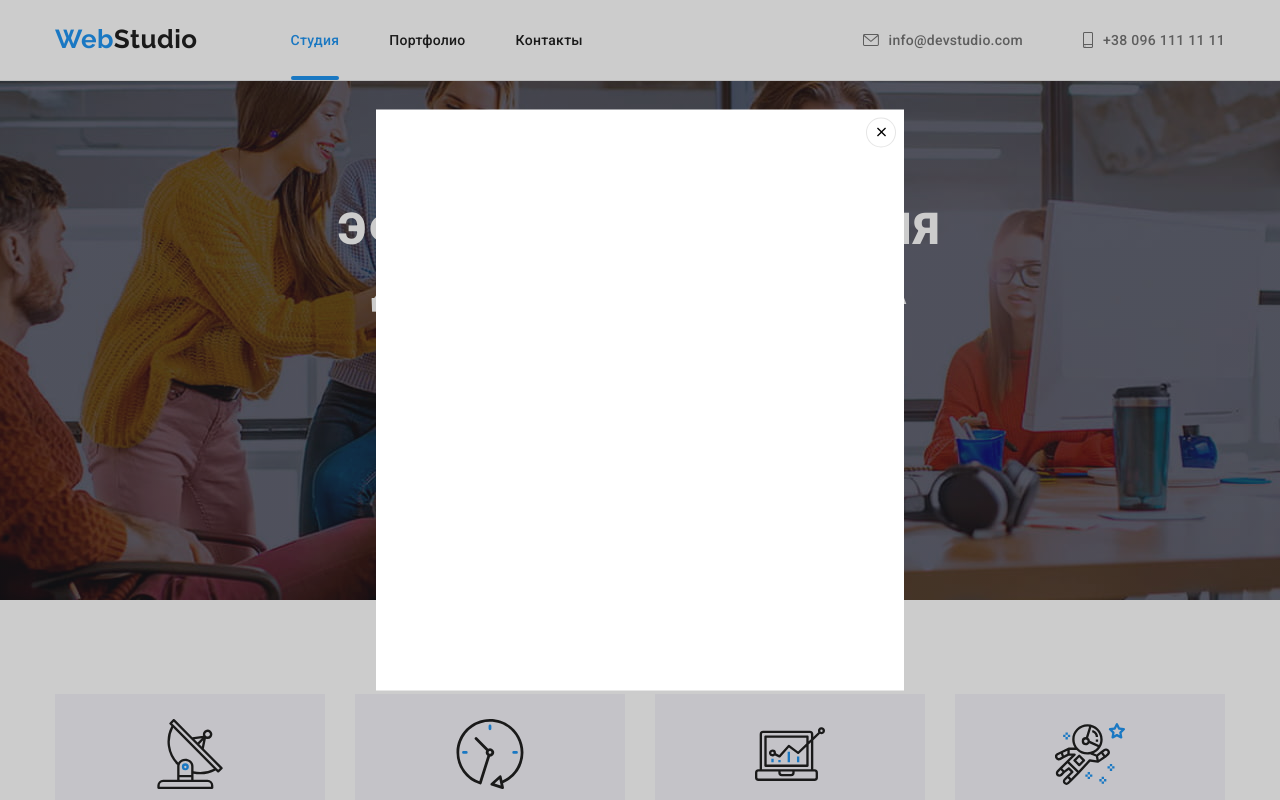
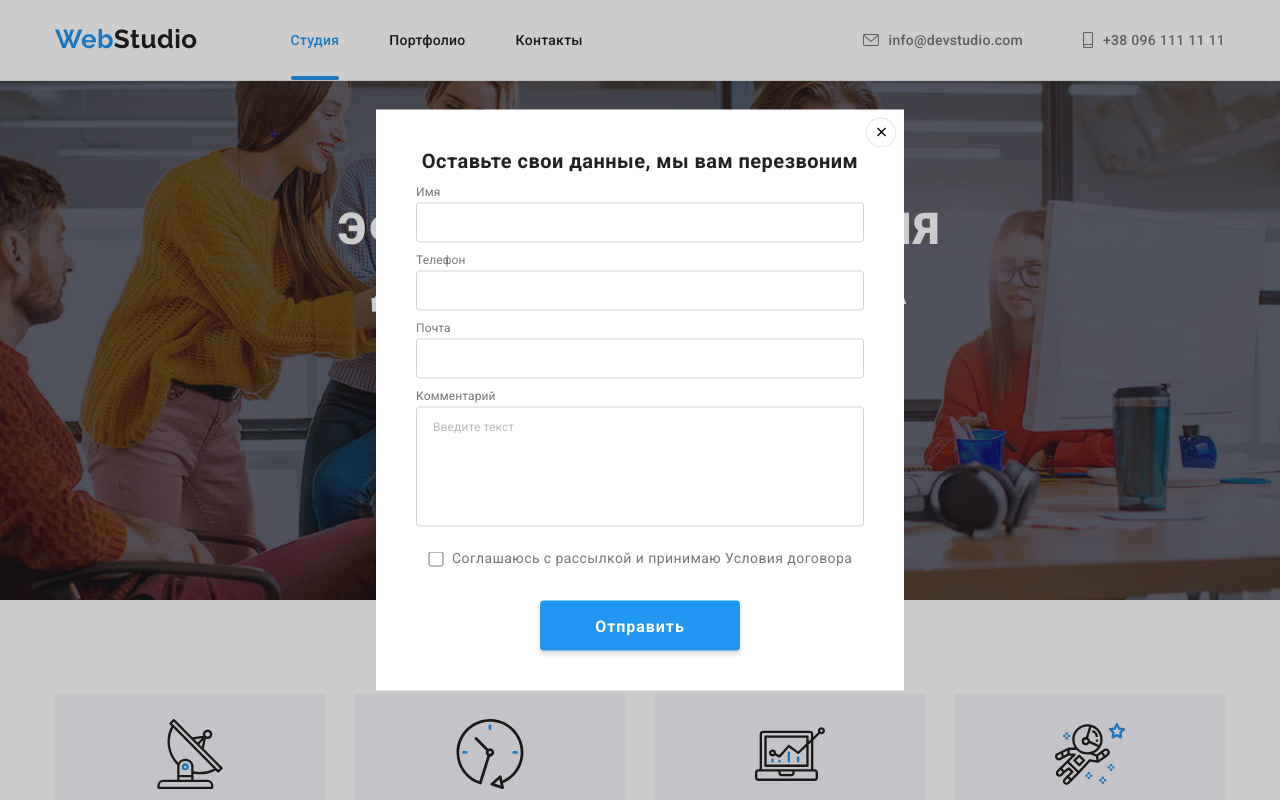
Before and after one commit to yana-shkvarovskaya/goit-markup-hw-05, a plain HTML site: page index.html in a window 1280 px wide. Both pictures are taken after a click on the button "Заказать услугу". Shown: the top 800 px of the page. Drawn offline with nearby package versions, Linux system fonts and the light colour scheme.

Commit message:
обновляет html и css для создания форм

```diff
--- a/css/styles.css
+++ b/css/styles.css
@@ -320,6 +320,118 @@ section.no-bottom-padding {
 .hero-button:hover::after{
   transform: translateY(-35%);
 } */
+
+/* Form */
+.form{
+  width: 100%;
+  height: 100%;
+padding: 0;
+}
+
+.form-title{
+margin-bottom: 12px;
+margin-top: 0;
+font-weight: 700;
+font-size: 20px;
+line-height: 1.15;
+text-align: center;
+
+color: var(--title-text-color);
+
+}
+
+.form-field{
+  display: flex;
+  margin-bottom: 10px;
+  flex-direction: column;
+  text-align: start;
+}
+
+.form-field.comments{
+  margin-bottom: 0;
+}
+
+
+.form-lable{
+font-size: 12px;
+line-height: 1.17;
+letter-spacing: 0.01em;
+color: #757575;
+margin-bottom: 4px;
+}
+
+.form-input{
+border: 1px solid rgba(33, 33, 33, 0.2);
+box-sizing: border-box;
+border-radius: 4px;
+width: 448px;
+height: 40px;
+padding: 11px 12px ;
+}
+
+.form-textarea{
+width: 448px;
+height: 120px;
+border: 1px solid rgba(33, 33, 33, 0.2);
+box-sizing: border-box;
+border-radius: 4px;
+resize: none;
+margin-bottom: 20px;
+padding: 12px 16px;
+}
+.form-textarea::placeholder{
+  font-size: 12px;
+line-height: 14px;
+letter-spacing: 0.01em;
+
+color: rgba(117, 117, 117, 0.5);
+}
+
+.agreement{
+  display: flex;
+  align-items: center;
+  text-align: center;
+  justify-content: center;
+  margin-bottom: 30px;
+  font-size: 14px;
+  line-height: 1.71;
+
+letter-spacing: 0.03em;
+
+color: #757575;
+}
+
+.agreement-input{
+  width: 16px;
+  height: 15px;
+  margin-right: 8.4px;
+}
+
+.form-button{
+  display: block;
+  margin: auto;
+  padding-bottom: 0;
+font-weight: 700;
+font-size: 16px;
+line-height: 1.87;
+cursor: pointer;
+
+letter-spacing: 0.06em;
+
+color: #FFFFFF;
+
+width: 200px;
+height: 50px;
+background: #2196F3;
+box-shadow: 0px 4px 4px rgba(0, 0, 0, 0.15);
+border: 0;
+border-radius: 4px;
+}
+
+
+
+
+
 
 /* Features */
 .features {
@@ -701,12 +813,12 @@ address {
   position: absolute;
   top: 50%;
   left: 50%;
+  padding: 40px;
   transform: translate(-50%, -50%) scale(1);
 
-  min-width: 528px;
-  min-height: 581px;
+  width: 528px;
+  height: 581px;
   background-color: var(--primary-white-color);
-  padding: 9px 9px 10px 10px;
 
    transition: transform 1000ms var(--animation-timing-function);
 }
--- a/index.html
+++ b/index.html
@@ -70,7 +70,59 @@
                 <use href="./images/vector.svg#icon-Vector"></use>
               </svg>
             </button>
+          <form class="form js-speaker-form">
+            <h2 class="form-title">Оставьте свои данные, мы вам перезвоним</h2>
+            <div class="form-field">
+            <label class="form-lable" for="name">Имя</label>
+            <input class="form-input" type="text" name="name" id="name" />
+            </div>
+            <div class="form-field">
+            <label class="form-lable" for="tel">Телефон</label>
+            <input class="form-input" type="tel" name="tel" id="tel">
           </div>
+            <div class="form-field">
+            <label class="form-lable" for="mail">Почта</label>
+            <input class="form-input" type="email" name="mail" id="mail" />
+          </div>
+        <div class="form-field comments">
+            <label class="form-lable" for="comment">Комментарий</label>
+            <textarea class="form-textarea" name="comment" id="comment"  placeholder="Введите текст"></textarea>
+          </div>
+          <div class="agreement">
+            <input class="agreement-input" type="checkbox" name="agreement" id="agreement">
+            <label for="agreement-label">Соглашаюсь с рассылкой и принимаю Условия договора</label>
+          </div>
+            <button class="form-button" type="submit">Отправить</button>
+          </form>
+          </div>
+
+          <!-- <div role="group" class="group">
+            <input type="checkbox" name="topic" value="html" id="html"/>
+            <label for="html">HTML</label>
+
+            <input type="checkbox" name="topic" value="css" id="css"/>
+            <label for="css">CSS</label>
+
+            <input type="checkbox" name="topic" value="js" id="js">
+            <label for="js">JS</label>
+          </div>
+
+          <div role="group">
+          <input type="radio" name="grade" value="junior" id="junior">
+          <label for="junior">Junior</label>
+
+          <input type="radio" name="grade" value="middle" id="middle">
+          <label for="middle">Middle</label>
+
+          <input type="radio" name="grade" value="senior" id="senior">
+          <label for="senior">Senior</label>
+        </div>
+
+        <label for="pdf">Загрузить файл</label>
+        <input type="file" name="pdf" id="pdf"> -->
+
+
+
         </div>
       </section>
       <!--Секция наши преимущества-->
@@ -431,5 +483,20 @@
       </div>
     </footer>
     <script src="./js/modal.js"></script>
+    <script>
+      (() => {
+        document
+          .querySelector('.js-speaker-form')
+          .addEventListener('submit', e => {
+            e.preventDefault();
+
+            new FormData(e.currentTarget).forEach((value, name) =>
+              console.log(`${name}: ${value}`),
+            );
+
+            e.currentTarget.reset();
+          });
+      })();
+    </script>
   </body>
 </html>
```
